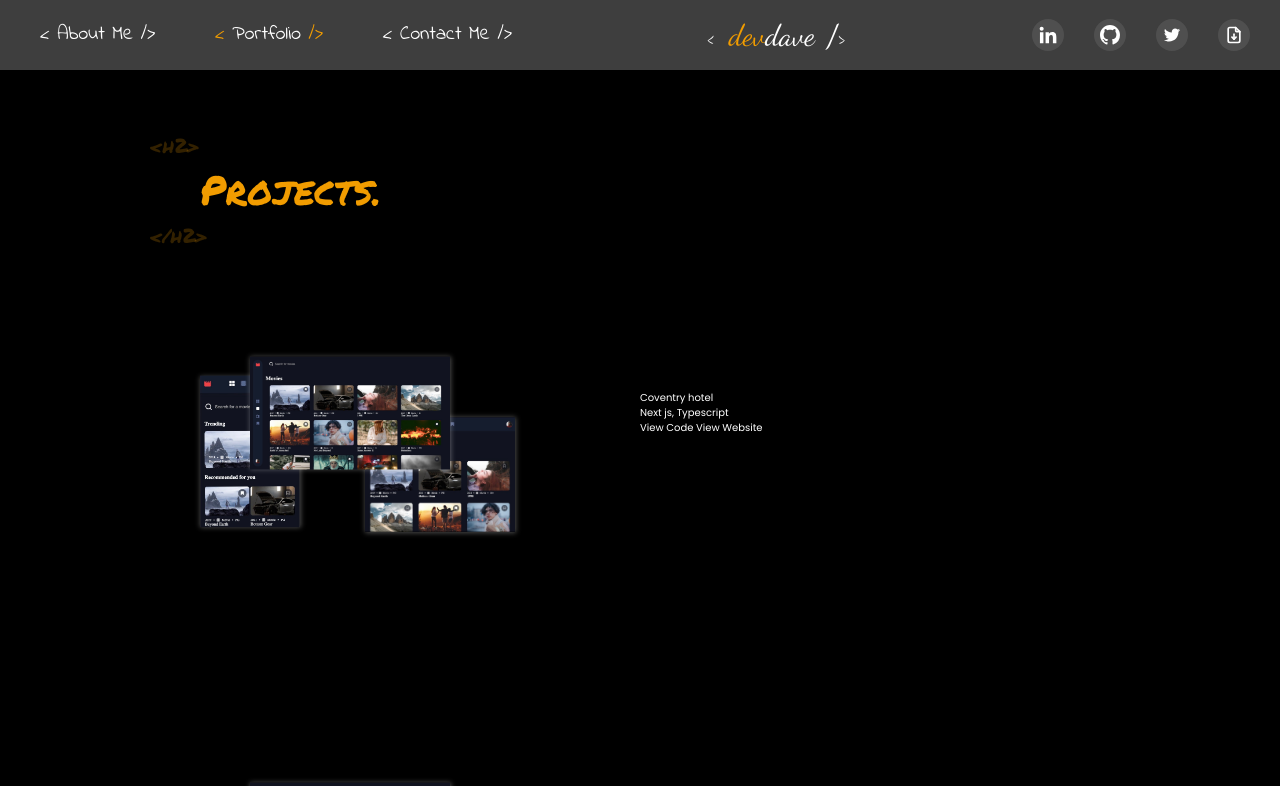
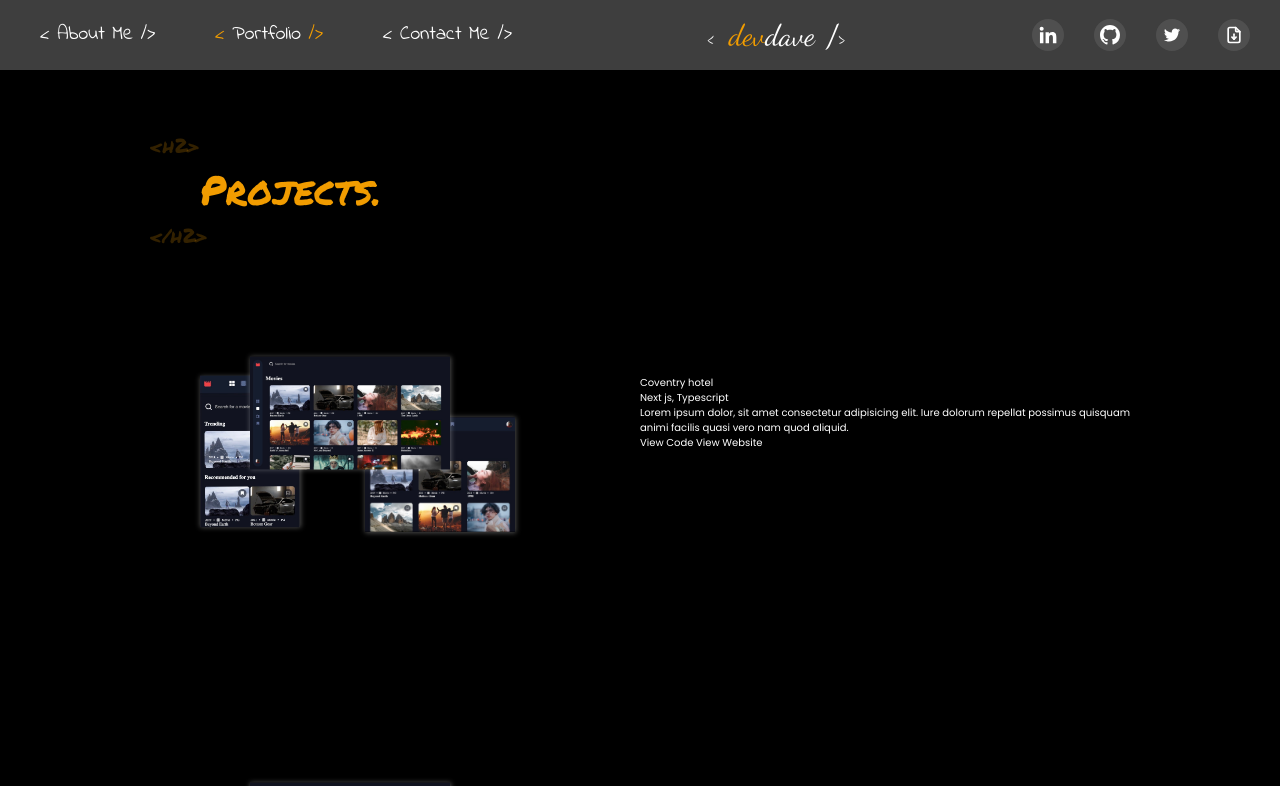
Before and after one commit to Davetech101/portfolio, a Next.js app: page /portfolio in a window 1280 px wide. Shown: the top 786 px of the page. Built offline with nearby package versions, Linux system fonts and the light colour scheme; a web font is replaced by a local one.

Commit message:
projects

```diff
--- a/components/Projects.jsx
+++ b/components/Projects.jsx
@@ -9,7 +9,8 @@ const Projects = () => {
       id: "1",
       name: "Coventry hotel",
       tech: "Next js, Typescript",
-      about: "",
+      about:
+        " Lorem ipsum dolor, sit amet consectetur adipisicing elit. Iure dolorum repellat possimus quisquam animi facilis quasi vero nam quod aliquid.",
       mobile: "/assets/testMob.jpeg",
       desktop: "/assets/testTab.jpeg",
       tablet: "/assets/testDex.jpeg",
@@ -20,7 +21,8 @@ const Projects = () => {
       id: "2",
       name: "rest countries",
       tech: "React js, Javascript",
-      about: "",
+      about:
+        " Lorem ipsum dolor, sit amet consectetur adipisicing elit. Iure dolorum repellat possimus quisquam animi facilis quasi vero nam quod aliquid.",
       mobile: "/assets/testMob.jpeg",
       desktop: "/assets/testTab.jpeg",
       tablet: "/assets/testDex.jpeg",
@@ -31,7 +33,8 @@ const Projects = () => {
       id: "3",
       name: "Entertainment web app",
       tech: "Next js, javascript",
-      about: "",
+      about:
+        " Lorem ipsum dolor, sit amet consectetur adipisicing elit. Iure dolorum repellat possimus quisquam animi facilis quasi vero nam quod aliquid.",
       mobile: "/assets/testMob.jpeg",
       desktop: "/assets/testTab.jpeg",
       tablet: "/assets/testDex.jpeg",
@@ -42,7 +45,8 @@ const Projects = () => {
       id: "4",
       name: "Housing Market",
       tech: "React, Javascript, Firebase",
-      about: "",
+      about:
+        " Lorem ipsum dolor, sit amet consectetur adipisicing elit. Iure dolorum repellat possimus quisquam animi facilis quasi vero nam quod aliquid.",
       mobile: "/assets/testMob.jpeg",
       desktop: "/assets/testTab.jpeg",
       tablet: "/assets/testDex.jpeg",
@@ -53,7 +57,8 @@ const Projects = () => {
       id: "5",
       name: "Todo",
       tech: "React, Javascript",
-      about: "",
+      about:
+        " Lorem ipsum dolor, sit amet consectetur adipisicing elit. Iure dolorum repellat possimus quisquam animi facilis quasi vero nam quod aliquid.",
       mobile: "/assets/testMob.jpeg",
       desktop: "/assets/testTab.jpeg",
       tablet: "/assets/testDex.jpeg",
```
